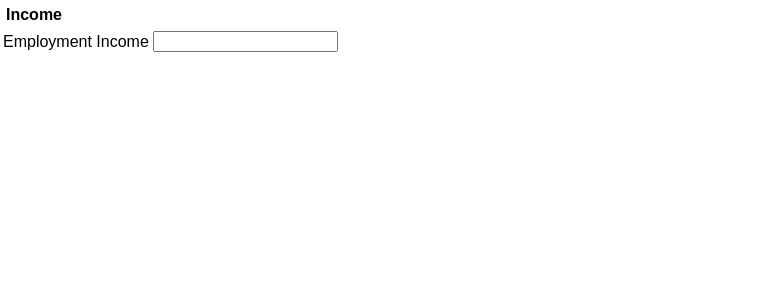
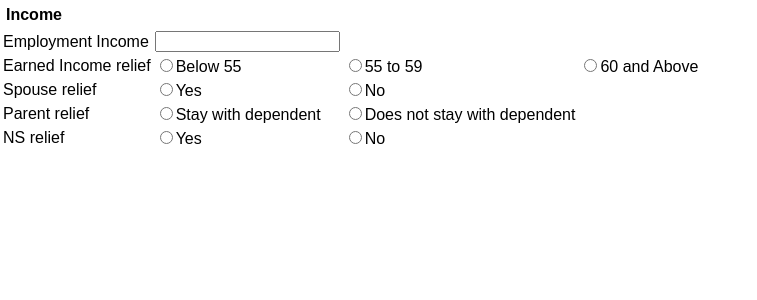
Before and after one commit to h-j-k/smu-react-workshop-may-18, a React (Create React App) app: page / in a window 1280 px wide. Shown: the top 300 px of the page, without its empty margins (0-757 px from the left). Built offline with nearby package versions, Linux system fonts and the light colour scheme.

Commit message:
placed input names

```diff
--- a/src/App.js
+++ b/src/App.js
@@ -60,6 +60,12 @@ class App extends Component {
                      removeMessage={this.removeMessage}
                      handleChange={this.handleChange}/>
 
+
+
+
+
+
+
         <button onClick={this.calculate}>Calculate</button>
         <div className="result">Result: {this.state.result && this.state.result}</div>
         {
--- a/src/Component/Income.js
+++ /dev/null
@@ -1,22 +0,0 @@
-import React from 'react';
-
-class Income extends React.Component {
-
-  render() {
-    return (
-      <div className="income-section">
-        <table>
-          <th>
-            <td colSpan="2">Income</td>
-          </th>
-          <tr>
-            <td>Employment Income</td>
-            <td><input/></td>
-          </tr>
-        </table>
-      </div>
-    )
-  }
-}
-
-export default Income
--- /dev/null
+++ b/src/Component/IncomeRelief.js
@@ -0,0 +1,49 @@
+import React from 'react';
+
+class IncomeRelief extends React.Component {
+
+
+
+  render() {
+    return (
+      <div className="income-section">
+      <form>
+        <table>
+          <th>
+            <td colSpan="2">Income</td>
+          </th>
+          <tr>
+            <td>Employment Income</td>
+            <td><input type='text'/></td>
+          </tr>
+          <tr>
+            <td>Earned Income relief</td>
+            <td><input name='ageRelief' type='radio' value="55" onCheck={this.incomeRelief}/>Below 55</td>
+            <td><input name='ageRelief' type='radio' value="59" onCheck={this.incomeRelief}/>55 to 59</td>
+            <td><input name='ageRelief' type='radio' value="60" onCheck={this.incomeRelief}/>60 and Above</td>
+          </tr>
+          <tr>
+            <td>Spouse relief</td>
+            <td><input name='spouseRelief' type='radio' value="Y"/>Yes</td>
+            <td><input name='spouseRelief' type='radio' value="N"/>No</td>
+          </tr>
+
+           <tr>
+            <td>Parent relief</td>
+            <td><input name='parentRelief' type='radio' value='' />Stay with dependent</td>
+            <td><input name='parentRelief' type='radio' value=''/>Does not stay with dependent</td>
+          </tr>
+
+           <tr>
+            <td>NS relief</td>
+            <td><input name='nsRelief' type='radio' value="Y"/>Yes</td>
+            <td><input name='nsRelief' type='radio' value="N"/>No</td>
+          </tr>
+        </table>
+        </form>
+      </div>
+    )
+  }
+}
+
+export default IncomeRelief
--- a/src/Component/TaxCalculator.js
+++ b/src/Component/TaxCalculator.js
@@ -1,13 +1,34 @@
 import React, { Component } from 'react'
-import Income from './Income'
+import IncomeRelief from './IncomeRelief'
 
 class TaxCalculator extends Component {
+
+  state={
+    totalTaxRelief:0
+  }
+
+
+  getEarnedIncomeRelief=(age)=>{
+    //retrieve age from age radio input
+    /*const age=target.value
+    if(age==='55')
+    {
+      this.setState(
+        {
+          totalTaxRelief:1000
+        }
+      )
+    }
+    */
+  }
 
   render () {
     return (
       <div className="tax-calculator">
-        <Income/>
+        <IncomeRelief
+        handleIncomeRelief={this.getEarnedIncomeRelief}/>
       </div>
+
     )
   }
 }
```
Also changed, not shown: 1 other file (tests, documents, lock files or other folders).
